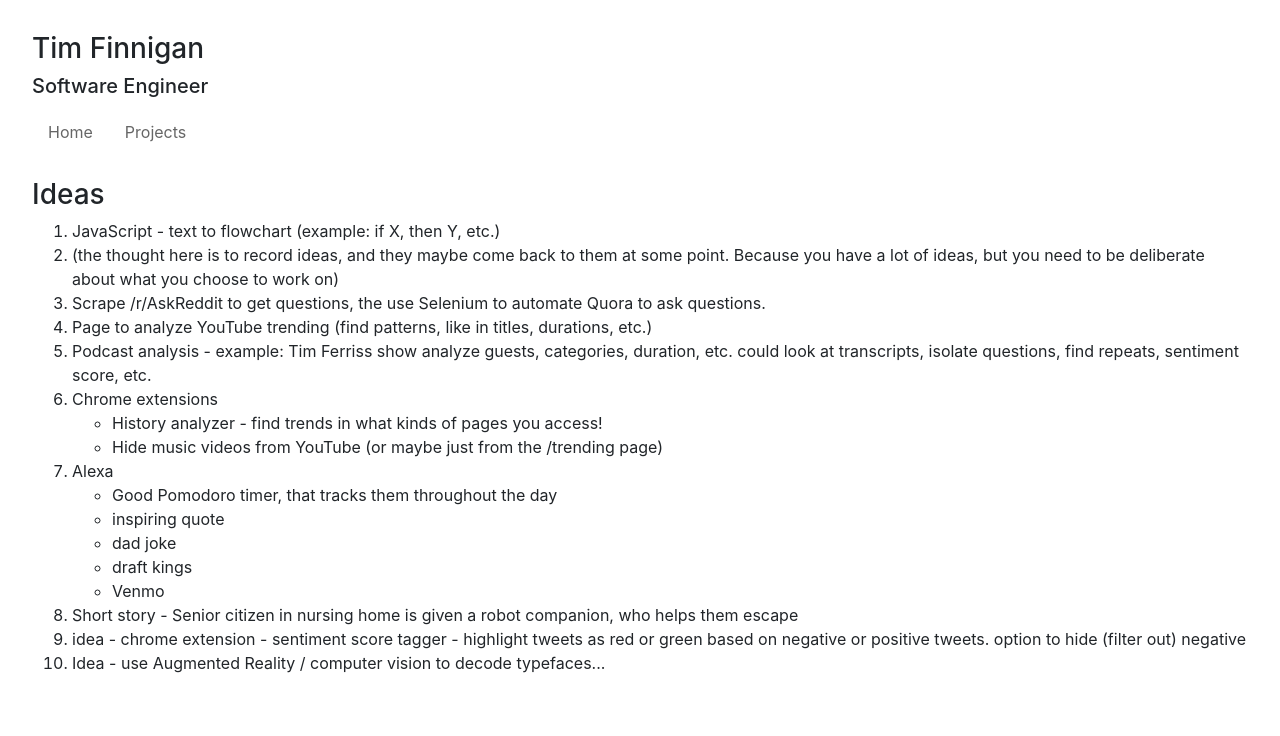
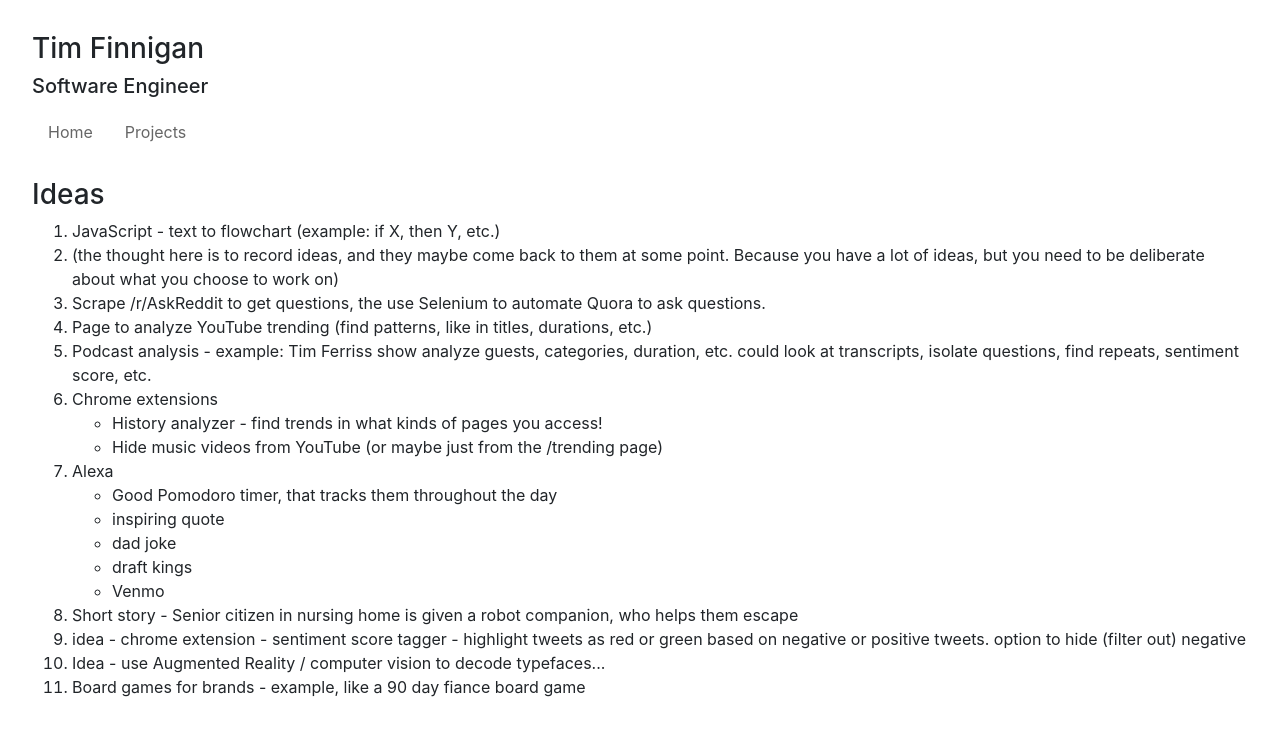
Before and after one commit to TimFinnigan/tim-finnigan-homepage, a React (Create React App) app: page /ideas in a window 1280 px wide. Shown: the top 736 px of the page. Built offline with nearby package versions, Linux system fonts and the light colour scheme.

Commit message:
add new idea

```diff
--- a/src/ideas.js
+++ b/src/ideas.js
@@ -58,6 +58,9 @@ class Ideas extends React.Component {
             Idea - use Augmented Reality / computer vision to decode
             typefaces...
           </li>
+          <li>
+            Board games for brands - example, like a 90 day fiance board game
+          </li>
         </ol>
       </div>
     );
```
